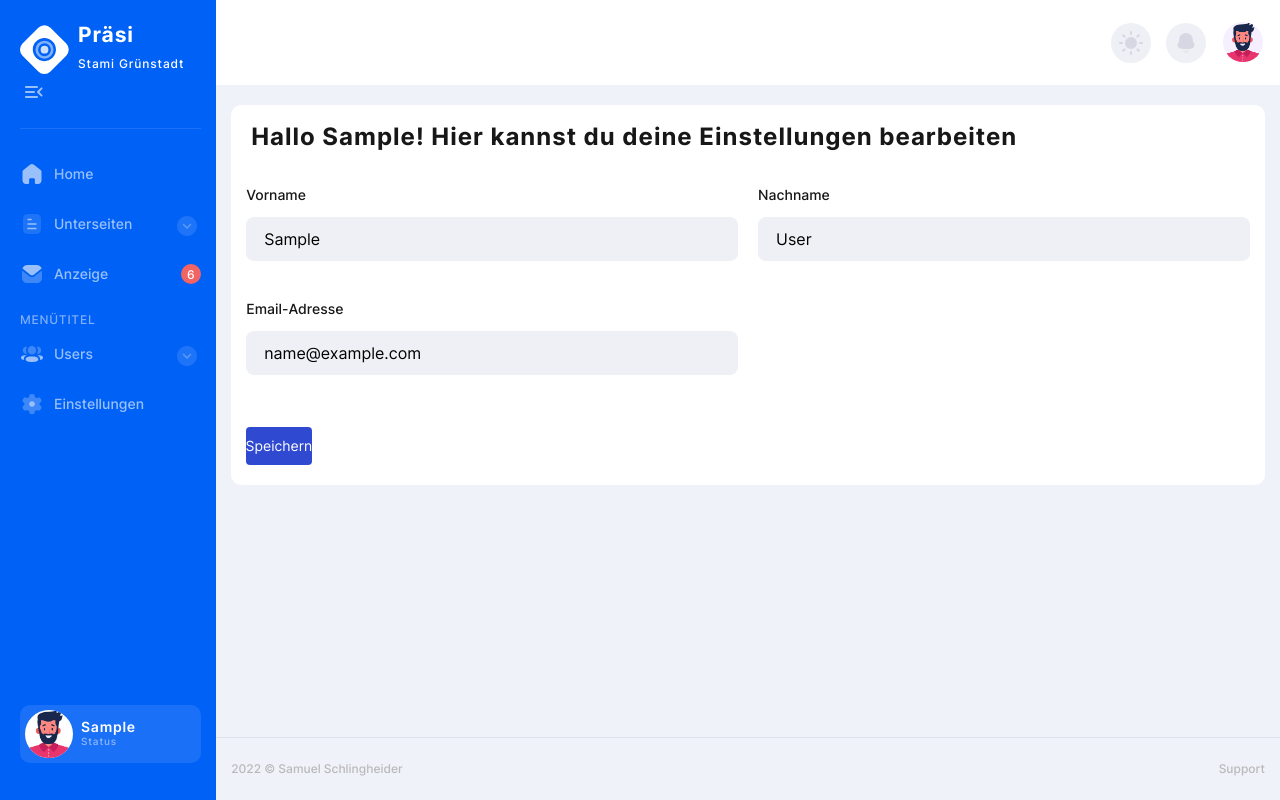
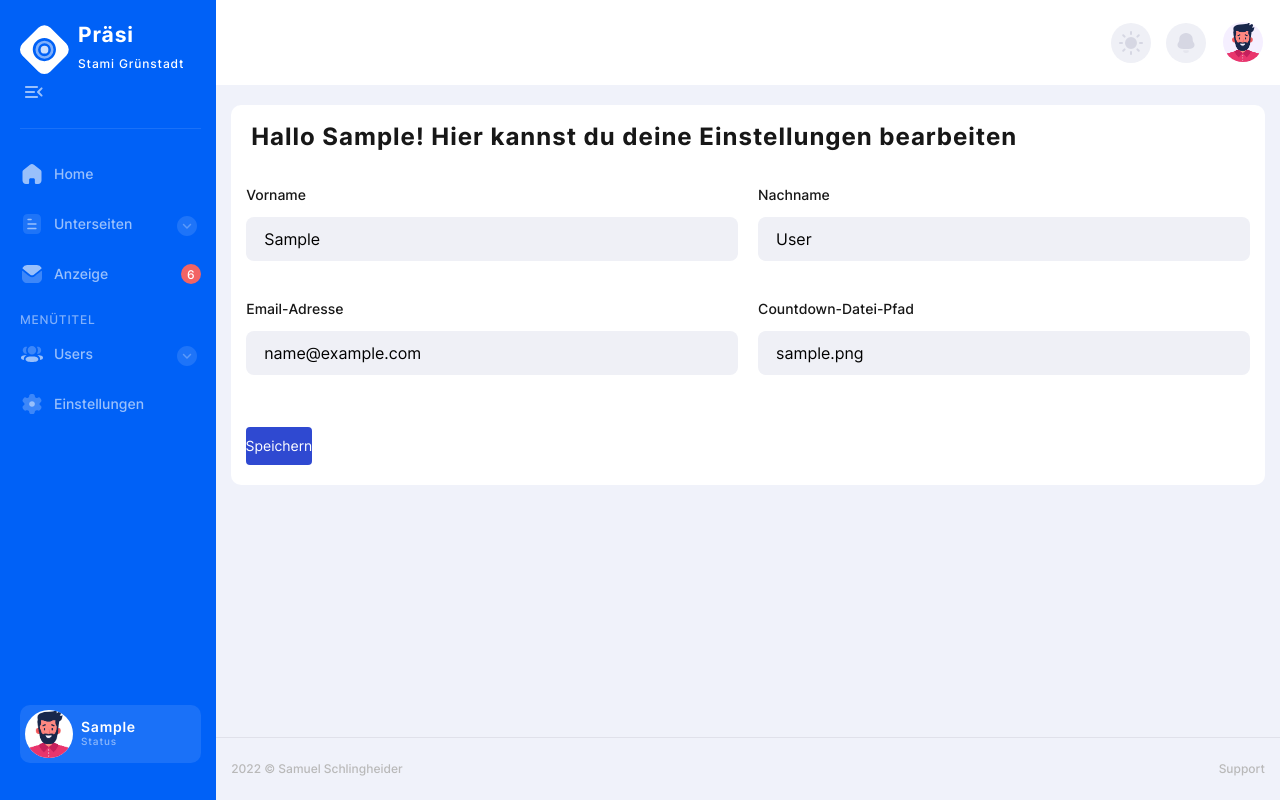
Before and after one commit to leumas244/presentation_creator_website, a Django app: page /Einstellungen/ in a window 1280 px wide. Run offline with Django 3.2, Linux system fonts and the light colour scheme; a user stored in the database is signed in; tables that the repository leaves empty hold one stand-in row (values such as "Sample post"); some libraries are stand-ins or nearby versions.

Commit message:
user can edit the countdown_path

```diff
--- a/home/templates/sites/profile_settings.html
+++ b/home/templates/sites/profile_settings.html
@@ -44,6 +44,14 @@
                                    required>
                         </label>
                     </div>
+                    <div class="col-md-6">
+                        <label class="form-label-wrapper">
+                            <p class="form-label">Countdown-Datei-Pfad</p>
+                            <input id="countdown_file_path" name="countdown_file_path" class="form-input" type="text"
+                                   value="{{ add_user_info.countdown_file_path }}"
+                                   required>
+                        </label>
+                    </div>
                 </div>
             </li>
         </ul>
--- a/home/views.py
+++ b/home/views.py
@@ -108,6 +108,10 @@ def profile_settings(request):
                     users.email = request.POST.get('email')
                     users.save()
 
+                if request.POST.get('countdown_file_path') != '':
+                    add_user_info.countdown_file_path = request.POST.get('countdown_file_path')
+                    add_user_info.save()
+
                 messages.success(request, 'Du hast erfolgreich deine Einstellungen geaendert!')
             except:
                 messages.error(request, 'Deine Einstellungen konnten nicht geaendert werden!')
```
